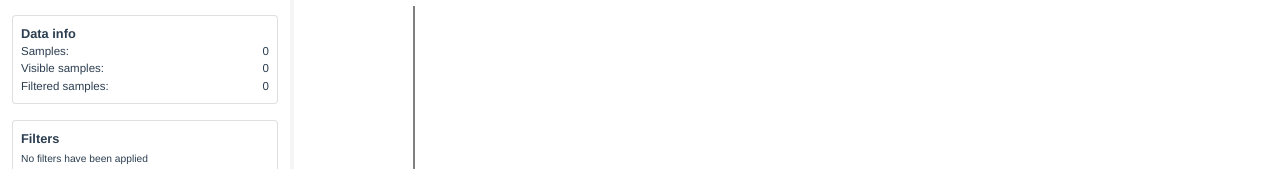
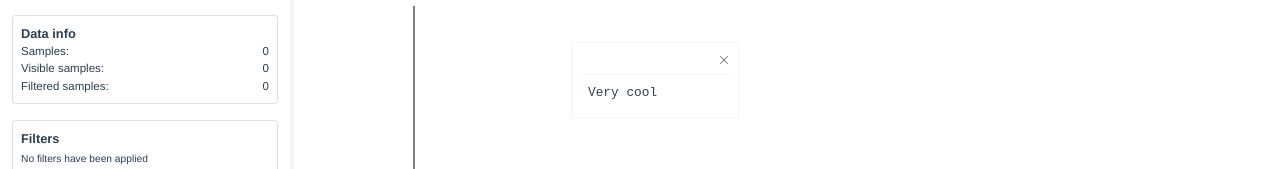
Before and after one commit to johnmartins/mdac, a Vue app: page / in a window 1280 px wide. Both pictures are taken after a click on the element "Scatter". Shown: the part 164-333 px from the top of the page. Built offline with nearby package versions, Linux system fonts and the light colour scheme.

Commit message:
Floating overlay

```diff
--- a/src/components/plot-layouts/ScatterPlot/ScatterPlot.vue
+++ b/src/components/plot-layouts/ScatterPlot/ScatterPlot.vue
@@ -93,6 +93,7 @@
                 </g>
             </svg>
         </div>
+        <DataPointInfo />
     </div>
 
 </template>
@@ -109,6 +110,7 @@ import CategoricFilter from "@/models/filters/CategoricFilter"
 
 // Components
 import ScatterPlotPointLayer from "./ScatterPlotPointLayer.vue"
+import DataPointInfo from "../../tools/overlays/DataPointInfo.vue"
 
 const dataStore = useDataStore()
 const scatterStore = useScatterStore()
--- a/src/components/plot-layouts/ScatterPlot/ScatterPlotPointLayer.vue
+++ b/src/components/plot-layouts/ScatterPlot/ScatterPlotPointLayer.vue
@@ -42,6 +42,7 @@ const {data} = storeToRefs(dataStore)
 const {selectedPlot} = storeToRefs(scatterStore)
 
 function onClick (evt, d) {
+    console.log(evt)
 
     const ID = d[dataStore.idCol]
     console.log(`$ID$ = ${ID}`)
--- /dev/null
+++ b/src/components/tools/overlays/DataPointInfo.vue
@@ -0,0 +1,18 @@
+<template>
+
+    <OverlayTemplate :x="571" :y="206">
+        Very cool
+    </OverlayTemplate>
+
+</template>
+
+<script setup>
+
+import OverlayTemplate from './OverlayTemplate.vue'
+
+</script>
+
+<style lang="scss" scoped>
+
+
+</style>
--- /dev/null
+++ b/src/components/tools/overlays/OverlayTemplate.vue
@@ -0,0 +1,50 @@
+<template>
+
+    <div class="dp-info-overlay p-2" :style="{left: props.x+'px', top: props.y+'px'}">
+        <div class="header">
+            <button class="btn-close btn-sm mb-2 mt-0" style=""></button>
+        </div>
+
+        <div class="content p-2">
+            <slot></slot>
+        </div>
+    </div>
+
+</template>
+
+<script setup>
+
+const props = defineProps({
+    x: Number,
+    y: Number
+})
+
+</script>
+
+<style lang="scss" scoped>
+
+.dp-info-overlay {
+    position: absolute;
+    border: 1px solid whitesmoke;
+    background: white;
+    font-family: monospace;
+    font-size: 0.8em;
+
+    .content {
+        max-height: 200px;
+        min-width: 150px;
+        overflow-y: auto;
+        text-align: left;
+    }
+
+    .header {
+        border-bottom: 1px solid whitesmoke;
+        text-align: right;
+
+        button {
+            font-size: 0.6em;
+        }
+    }
+}
+
+</style>
```
